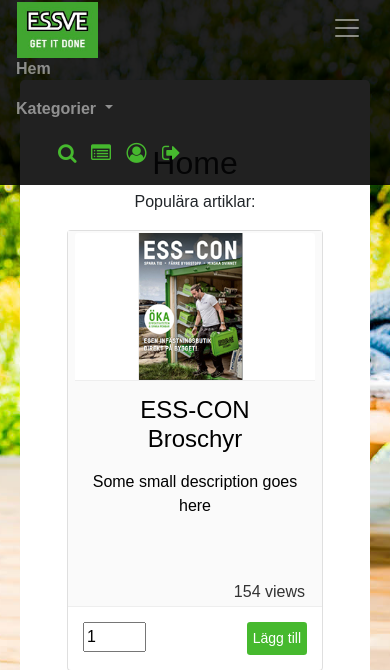
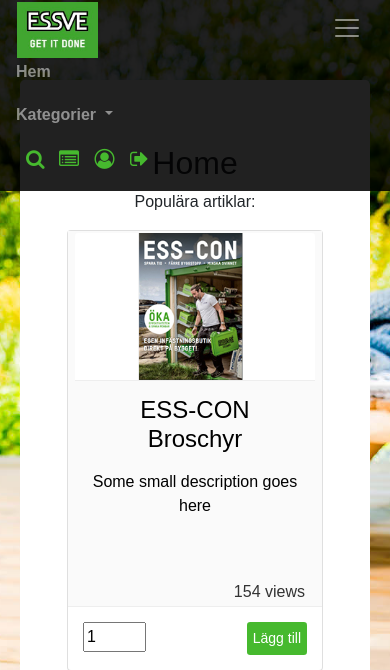
Before and after one commit to Code-Institute-Submissions/essve, a PHP site: page /home.php in a window 390 px wide, after a click that opens the changed part. Shown: the top 670 px of the page. Run offline with PHP 8.4, Linux system fonts and the light colour scheme; the visitor is signed in with stand-in values (Sample User, id 1); data that the repository does not hold is empty; some web fonts are replaced.

Commit message:
a few style changes made to the navbar

```diff
--- a/assets/css/style.css
+++ b/assets/css/style.css
@@ -79,6 +79,10 @@
     color: rgba(255, 255, 255, 0.753);
 }
 
+.margin-top{
+    margin-top: 3px;
+}
+
 /*Search-bar*/
 input[type=text] {
     width: 150px;
@@ -87,14 +91,13 @@
     transition: width 0.4s ease-in-out;
 }
 
-.form-control {
+.searching {
     display: inline;
     border: 1px solid transparent;
     background-color: #000000de;
     padding: .375rem 1rem;
-    height: 30px;
+    max-height: 30px;
 }
-
 /* NAVBAR END */
 
 /* PAGE BODY */
@@ -168,4 +171,10 @@
         text-align: left!important;
     }
 }
+
+@media(max-width: 991px){
+    .social-icon {
+    margin-left: 0px;
+    }
+}
 /* MEDIA END*/
--- a/giveaway.html
+++ b/giveaway.html
@@ -29,8 +29,8 @@
 
 	    	<div class="navbar-collapse collapse" id="navbarNavDropdown">
 				<ul class="navbar-nav mr-auto">
-    				<li class="nav-item mr-1"><a class="nav-link" href="home.php">Hem</a></li>
-					<li class="nav-item mr-2 dropdown">
+    				<li class="nav-item mr-1 margin-top"><a class="nav-link" href="home.php">Hem</a></li>
+					<li class="nav-item mr-2 margin-top dropdown">
 						<a class="nav-link dropdown-toggle" href="#" id="navbarDropdownMenuLink" role="button"
 							data-toggle="dropdown" aria-haspopup="true" aria-expanded="false">
 							Kategorier
--- a/home.php
+++ b/home.php
@@ -39,8 +39,8 @@
 
 	    	<div class="navbar-collapse collapse" id="navbarNavDropdown">
 				<ul class="navbar-nav mr-auto">
-    				<li class="nav-item mr-1"><a class="nav-link" href="home.php">Hem</a></li>
-					<li class="nav-item mr-2 dropdown">
+    				<li class="nav-item mr-1 margin-top"><a class="nav-link" href="home.php">Hem</a></li>
+					<li class="nav-item mr-2 margin-top dropdown">
 						<a class="nav-link dropdown-toggle" href="#" id="navbarDropdownMenuLink" role="button"
 							data-toggle="dropdown" aria-haspopup="true" aria-expanded="false">
 							Kategorier
@@ -52,7 +52,6 @@
 							<a class="dropdown-item" href="kataloger.html">Kataloger/Broschyrer</a>
 						</div>
 					</li>
-					<li class="icons"></span>
 			        <li class="nav-item mr-2 nav-link social-icon">
 						<span id="icons" onmouseleave="backToNormal()"><i class="fa fa-search" id="iconified" onmouseenter="searchBar()"></i></span>
 						<span><i class="fa fa-list-alt"></i></span>
--- a/inredning.html
+++ b/inredning.html
@@ -29,8 +29,8 @@
 
 	    	<div class="navbar-collapse collapse" id="navbarNavDropdown">
 				<ul class="navbar-nav mr-auto">
-    				<li class="nav-item mr-1"><a class="nav-link" href="home.php">Hem</a></li>
-					<li class="nav-item mr-2 dropdown">
+    				<li class="nav-item mr-1 margin-top"><a class="nav-link" href="home.php">Hem</a></li>
+					<li class="nav-item mr-2 margin-top dropdown">
 						<a class="nav-link dropdown-toggle" href="#" id="navbarDropdownMenuLink" role="button"
 							data-toggle="dropdown" aria-haspopup="true" aria-expanded="false">
 							Kategorier
--- a/kataloger.html
+++ b/kataloger.html
@@ -30,8 +30,8 @@
 
 	    	<div class="navbar-collapse collapse" id="navbarNavDropdown">
 				<ul class="navbar-nav mr-auto">
-    				<li class="nav-item mr-1"><a class="nav-link" href="home.php">Hem</a></li>
-					<li class="nav-item mr-2 dropdown">
+    				<li class="nav-item mr-1 margin-top"><a class="nav-link" href="home.php">Hem</a></li>
+					<li class="nav-item mr-2 margin-top dropdown">
 						<a class="nav-link dropdown-toggle" href="#" id="navbarDropdownMenuLink" role="button"
 							data-toggle="dropdown" aria-haspopup="true" aria-expanded="false">
 							Kategorier
--- a/marknadsmatr.html
+++ b/marknadsmatr.html
@@ -29,8 +29,8 @@
 
 	    	<div class="navbar-collapse collapse" id="navbarNavDropdown">
 				<ul class="navbar-nav mr-auto">
-    				<li class="nav-item mr-1"><a class="nav-link" href="home.php">Hem</a></li>
-					<li class="nav-item mr-2 dropdown">
+    				<li class="nav-item mr-1 margin-top"><a class="nav-link" href="home.php">Hem</a></li>
+					<li class="nav-item mr-2 margin-top dropdown">
 						<a class="nav-link dropdown-toggle" href="#" id="navbarDropdownMenuLink" role="button"
 							data-toggle="dropdown" aria-haspopup="true" aria-expanded="false">
 							Kategorier
```
